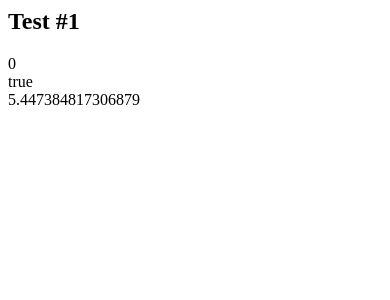
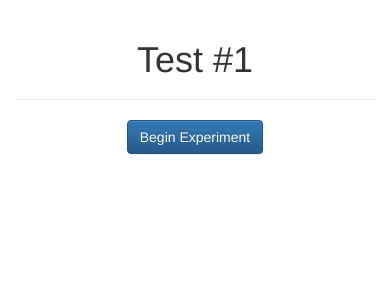
Before and after one commit to scherna/responsibility, a Django app: page /experiment/1/ in a window 390 px wide. Shown: the top 300 px of the page. Run offline with Django 3.2, Linux system fonts and the light colour scheme; data comes from the database, SQL or seed files in the repository; some libraries are stand-ins or nearby versions.

Commit message:
almost complete experiment interface

```diff
--- a/experiment/static/experiment/experiment.css
+++ b/experiment/static/experiment/experiment.css
@@ -0,0 +1,35 @@
+body {
+    text-align: center;
+}
+
+.stimulus-number {
+    display: none;
+    margin-top: 10px;
+    font-size: 24px;
+}
+
+.stimulus-alert {
+    display: none;
+    width: 25%;
+    padding-top: 25%;
+    border: 1px solid black;
+    border-radius: 2px;
+}
+
+.trial-num {
+    font-size: 16px;
+    display: none;
+}
+
+.score {
+    font-size: 16px;
+    display: none;
+}
+
+.button-accept {
+    display: none;
+}
+
+.button-reject {
+    display: none;
+}
--- a/experiment/static/experiment/experiment.js
+++ b/experiment/static/experiment/experiment.js
@@ -1,10 +1,101 @@
+data = JSON.parse(data);
+var signals = data.signals;
+var alerts = data.alerts;
+var stimuli = data.stimuli;
+var obj = JSON.parse(data.obj)[0].fields;
+var trial_num = -1;
+var score = 0;
+var responses = [];
+var outcomes = [];
+
 $(document).ready(function() {
-    data = JSON.parse(data);
-    signals = data.signals;
-    alerts = data.alerts;
-    stimuli = data.stimuli;
-    obj = JSON.parse(data.obj)[0].fields;
-    $(".trial-num").text(0);
-    $(".alert").text(alerts[0]);
-    $(".stimulus-number").text(stimuli[0]);
+    $(".button-begin").click(function() {
+        trial_num = 0;
+        $(".trial-num").show();
+        $(".trial-num span").text(trial_num + 1);
+        $(".score").show();
+        $(".score span").text(score);
+        $(".stimulus-alert").show();
+        changeAlertColor(alerts[trial_num]);
+        $(".stimulus-number").show().text(stimuli[trial_num]);
+        $(".button-accept").show();
+        $(".button-reject").show();
+        $(".button-begin").hide();
+    });
+    $(".button-accept").click(function() {
+        if (trial_num < obj.num_trials) {
+            responses.push(false);
+            var outcome = outcomeMap.false[signals[trial_num]][alerts[trial_num]];
+            outcomes.push(outcome);
+            score += obj["v_" + outcome];
+            $(".score span").text(score);
+            if (trial_num < obj.num_trials - 1) {
+                trial_num++;
+                $(".trial-num span").text(trial_num + 1);
+                changeAlertColor(alerts[trial_num]);
+                $(".stimulus-number").text(stimuli[trial_num]);
+            }
+            else {
+                trial_num++;
+                alert("Congratulations! You finished the experiment.");
+            }
+        }
+    });
+    $(".button-reject").click(function() {
+        if (trial_num < obj.num_trials) {
+            responses.push(true);
+            var outcome = outcomeMap.true[signals[trial_num]][alerts[trial_num]];
+            outcomes.push(outcome);
+            score += obj["v_" + outcome];
+            $(".score span").text(score);
+            if (trial_num < obj.num_trials - 1) {
+                trial_num++;
+                $(".trial-num span").text(trial_num + 1);
+                changeAlertColor(alerts[trial_num]);
+                $(".stimulus-number").text(stimuli[trial_num]);
+            }
+            else {
+                trial_num++;
+                alert("Congratulations! You finished the experiment.");
+            }
+        }
+    });
 });
+
+function changeAlertColor(b) {
+    if (b === true) {
+        $(".stimulus-alert").css("background-color", "red");
+    }
+    else {
+        $(".stimulus-alert").css("background-color", "green");
+    }
+}
+
+outcomeMap = {
+    //user signal
+    true: {
+        //system signal
+        true: {
+            true: "hit_s", //alert signal
+            false: "hit_n", //alert noise
+        },
+        //system noise
+        false: {
+            true: "fa_s", //alert signal
+            false: "fa_n", //alert noise
+        },
+    },
+    //user noise
+    false: {
+        //system signal
+        true: {
+            true: "miss_s", //alert signal
+            false: "miss_n", //alert noise
+        },
+        //system noise
+        false: {
+            true: "cr_s", //alert signal
+            false: "cr_n", //alert noise
+        },
+    },
+};
--- a/experiment/templates/experiment/experiment.html
+++ b/experiment/templates/experiment/experiment.html
@@ -1,13 +1,36 @@
 {% load static %}
+<link rel="stylesheet" href="https://maxcdn.bootstrapcdn.com/bootstrap/3.3.7/css/bootstrap.min.css" integrity="sha384-BVYiiSIFeK1dGmJRAkycuHAHRg32OmUcww7on3RYdg4Va+PmSTsz/K68vbdEjh4u" crossorigin="anonymous">
+<link rel="stylesheet" href="https://maxcdn.bootstrapcdn.com/bootstrap/3.3.7/css/bootstrap-theme.min.css" integrity="sha384-rHyoN1iRsVXV4nD0JutlnGaslCJuC7uwjduW9SVrLvRYooPp2bWYgmgJQIXwl/Sp" crossorigin="anonymous">
 <link rel="stylesheet" type="text/css" href="{% static 'experiment/experiment.css' %}" />
 <script src="https://ajax.googleapis.com/ajax/libs/jquery/3.2.1/jquery.min.js"></script>
+<script src="https://maxcdn.bootstrapcdn.com/bootstrap/3.3.7/js/bootstrap.min.js" integrity="sha384-Tc5IQib027qvyjSMfHjOMaLkfuWVxZxUPnCJA7l2mCWNIpG9mGCD8wGNIcPD7Txa" crossorigin="anonymous"></script>
 <script type="text/javascript">
     var data = "{{data|safe|escapejs}}";
 </script>
 <script type="text/javascript" src="{% static 'experiment/experiment.js' %}"></script>
 {% block content %}
-    <h2>{{object.name}}</h2>
-    <div class="trial-num"></div>
-    <div class="alert"></div>
-    <div class="stimulus-number"></div>
+    <body>
+        <div class="container-fluid">
+            <div class="page-header"><h1>{{object.name}}</h1></div>
+            <button type="button" class="button-begin btn btn-primary">Begin Experiment</button>
+            <div class="row">
+                <div class="col-xs-4 col-md-1 col-md-offset-4">
+                    <div class="trial-num">Trial#: <span></span></div>
+                </div>
+                <div class="col-xs-4 col-md-2">
+                    <div class="stimulus-alert center-block"></div>
+                </div>
+                <div class="col-xs-4 col-md-1">
+                    <div class="score">Score: <span></span></div>
+                </div>
+            </div>
+            <div class="row">
+                <div class="stimulus-number"></div>
+            </div>
+            <div class="row">
+                <button type="button" class="button-accept btn btn-primary">Accept</button>
+                <button type="button" class="button-reject btn btn-primary">Reject</button>
+            </div>
+        </div>
+    </body>
 {% endblock %}
```
